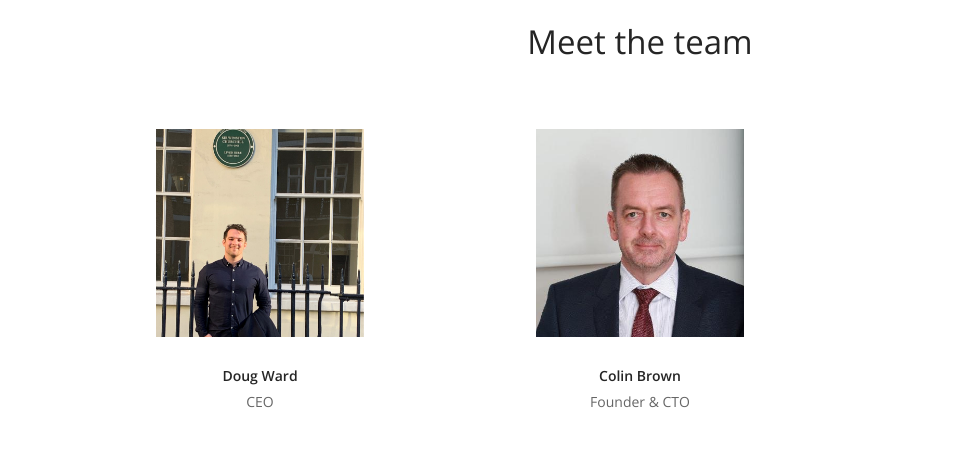
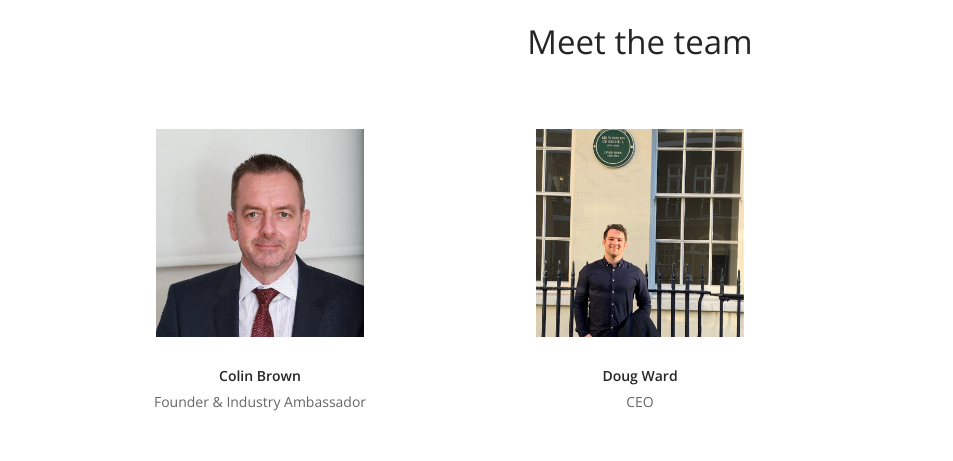
Before and after one commit to jonnyw18/sdh-website.github.io, a plain HTML site: page about.html in a window 1280 px wide. Shown: the part 1960-2421 px from the top of the page, 0-953 px from the left. Drawn offline with nearby package versions, Linux system fonts and the light colour scheme; files whose address does not match are found by name.

Commit message:
team page change

```diff
--- a/about.html
+++ b/about.html
@@ -237,16 +237,16 @@
                     <div class="row">
                         <div class="col-md-4">
                             <div class="feature feature-8">
-                                <img alt="Image" src="img/doug.jpeg" />
-                                <h5>Doug Ward</h5>
-                                <span>CEO</span>
+                                <img alt="Image" src="img/colin-brown.jpg" />
+                                <h5>Colin Brown</h5>
+                                <span>Founder &amp; Industry Ambassador</span>
                             </div>
                         </div>
                         <div class="col-md-4">
                             <div class="feature feature-8">
-                                <img alt="Image" src="img/colin-brown.jpg" />
-                                <h5>Colin Brown</h5>
-                                <span>Founder &amp; CTO</span>
+                                <img alt="Image" src="img/doug.jpeg" />
+                                <h5>Doug Ward</h5>
+                                <span>CEO</span>
                             </div>
                         </div>
                         <div class="col-md-4">
```
